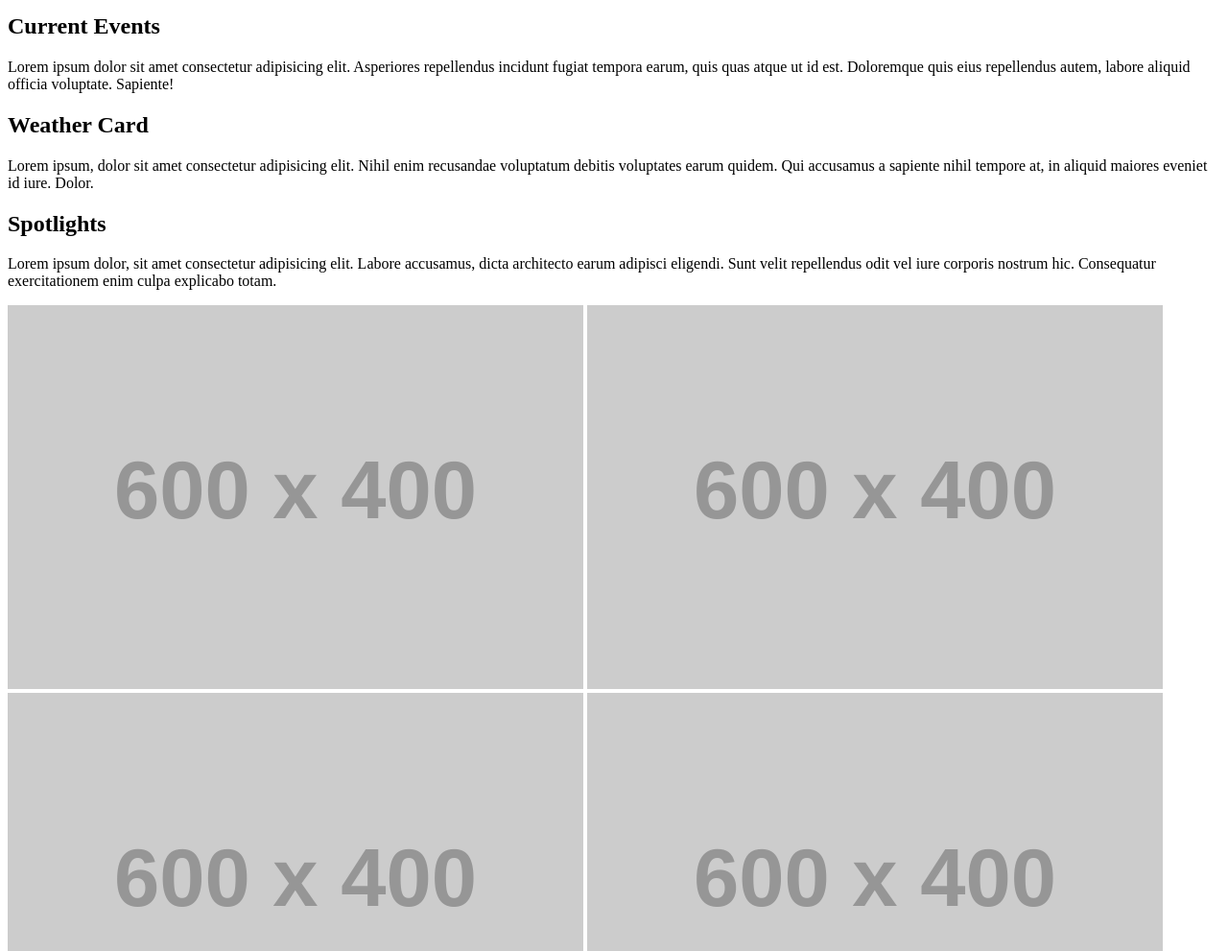
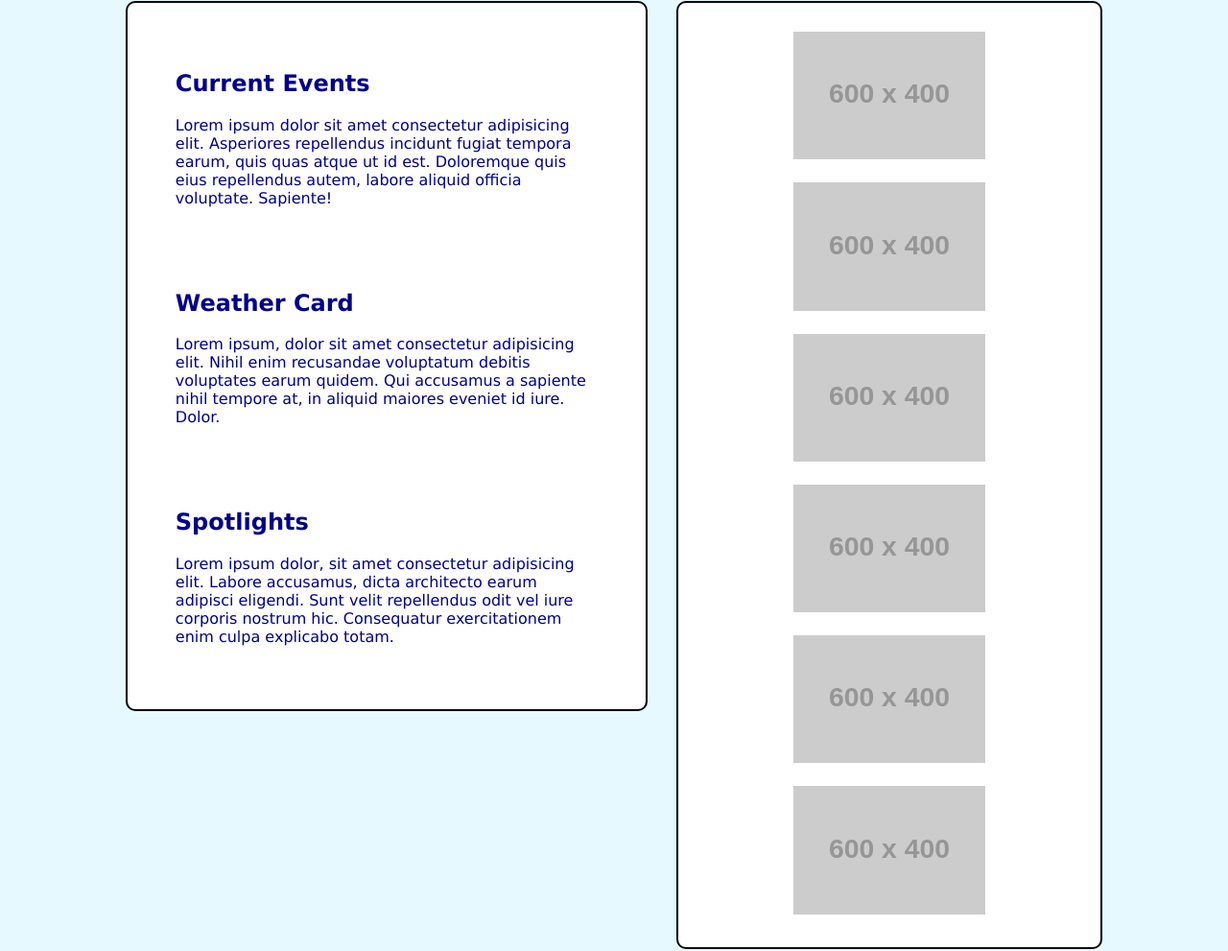
Before and after one commit to CaioSEC/chamber, a plain HTML site: page discover.html in a window 1280 px wide. Shown: the part 578-1569 px from the top of the page at 96% size. Drawn offline with Linux system fonts and the light colour scheme; placeholder pictures from the web are drawn by us.

Commit message:
several style changes

```diff
--- a/discover.html
+++ b/discover.html
@@ -8,9 +8,12 @@
         <meta property="og:title" content="Brazilian Chamber" />
         <meta property="og:type" content="chamber.site" />
         <meta property="og:url" content="https://cacb.org.br/brazilianchamberofcommerce/" />
+        <link rel="stylesheet" href="styles/base.css">
+
 
     </head>
     <body>
+        <div class="content">
             <header>
                 <nav>
                     <a href="index.html">Home</a>
@@ -22,11 +25,12 @@
 
             <main>
                 <div class="hero-image">
+                    <div>
                         <img src="images/pexels-rebrand-cities-581004-1367269.jpg" alt="Commerce">
                         </div>
                     </div>
 
-            <div>
+                    <div class="divbox2">
                         <section>
                             <H1>Current Events</H1>
                             <p>Lorem ipsum dolor sit amet consectetur adipisicing elit. Asperiores repellendus incidunt fugiat tempora earum, quis quas atque ut id est. Doloremque quis eius repellendus autem, labore aliquid officia voluptate. Sapiente!</p>
@@ -40,13 +44,15 @@
                             <p>Lorem ipsum dolor, sit amet consectetur adipisicing elit. Labore accusamus, dicta architecto earum adipisci eligendi. Sunt velit repellendus odit vel iure corporis nostrum hic. Consequatur exercitationem enim culpa explicabo totam.</p>
                         </section>
                     </div>
-            <div>
-                <img src="https://placehold.co/600x400" alt="">
-                <img src="https://placehold.co/600x400" alt="">
-                <img src="https://placehold.co/600x400" alt="">
-                <img src="https://placehold.co/600x400" alt="">
-                <img src="https://placehold.co/600x400" alt="">
-                <img src="https://placehold.co/600x400" alt="">
+
+                    <div class="divbox">
+                        <img src="https://placehold.co/600x400" alt="" loading="lazy">
+                        <img src="https://placehold.co/600x400" alt="" loading="lazy">
+                        <img src="https://placehold.co/600x400" alt="" loading="lazy">
+                        <img src="https://placehold.co/600x400" alt="" loading="lazy">
+                        <img src="https://placehold.co/600x400" alt="" loading="lazy">
+                        <img src="https://placehold.co/600x400" alt="" loading="lazy">
+                    </div>
                 </div>
             </main>
 
@@ -59,5 +65,6 @@
                     document.getElementById("demo").innerHTML = text;
                 </script>
             </footer>
+        </div>
     </body>
 </html>
--- a/styles/base.css
+++ b/styles/base.css
@@ -0,0 +1,82 @@
+body {
+    color: darkblue;
+    text-align: center;
+    background-color: rgb(230, 249, 255);
+    font-family: 'Lucida Sans', 'Lucida Sans Regular', 'Lucida Grande', 'Lucida Sans Unicode', Geneva, Verdana, sans-serif;
+}
+
+nav a{
+    text-decoration: none;
+}
+
+.hero-image img{
+    max-width: 100%;
+    height: auto;
+    display:flexbox;
+    border-radius: 10px;
+}
+
+
+.content{
+    margin: auto;
+    padding-bottom: 50px;
+
+}
+
+section {
+    display: flexbox;
+    padding: 20px;
+    margin: 10px;
+}
+
+
+.divbox2 {
+    vertical-align: top;
+    height: max-content;
+    width: 500px;
+    text-align: left;
+    display: inline-block;
+    padding: 20px;
+    border: 2px;
+    border-style: solid;
+    border-color: black;
+    border-radius: 10px;
+    background-color: rgb(255, 255, 255);
+    margin: 1%;
+}
+
+.divbox {
+    vertical-align: top;
+    height: max-content;
+    width: 400px;
+    display: inline-block;
+    padding: 20px;
+    border: 2px;
+    border-style: solid;
+    border-color: black;
+    border-radius: 10px;
+    background-color: rgb(255, 255, 255);
+    margin: 1%;
+}
+
+.divbox img {
+    width: 200px;
+    animation: fade 2s;
+    margin: 5px;
+    padding: 5px;
+}
+
+.divbox img :hover{
+    width: 500px;
+}
+
+@keyframes fade {
+    0% {
+        opacity: 0%;
+    }
+
+    100% {
+        opacity: 1;
+    }
+
+}
```
Also changed, not shown: index.html (+3 -1 lines). Lines whose indentation alone changed are shown as unchanged.
